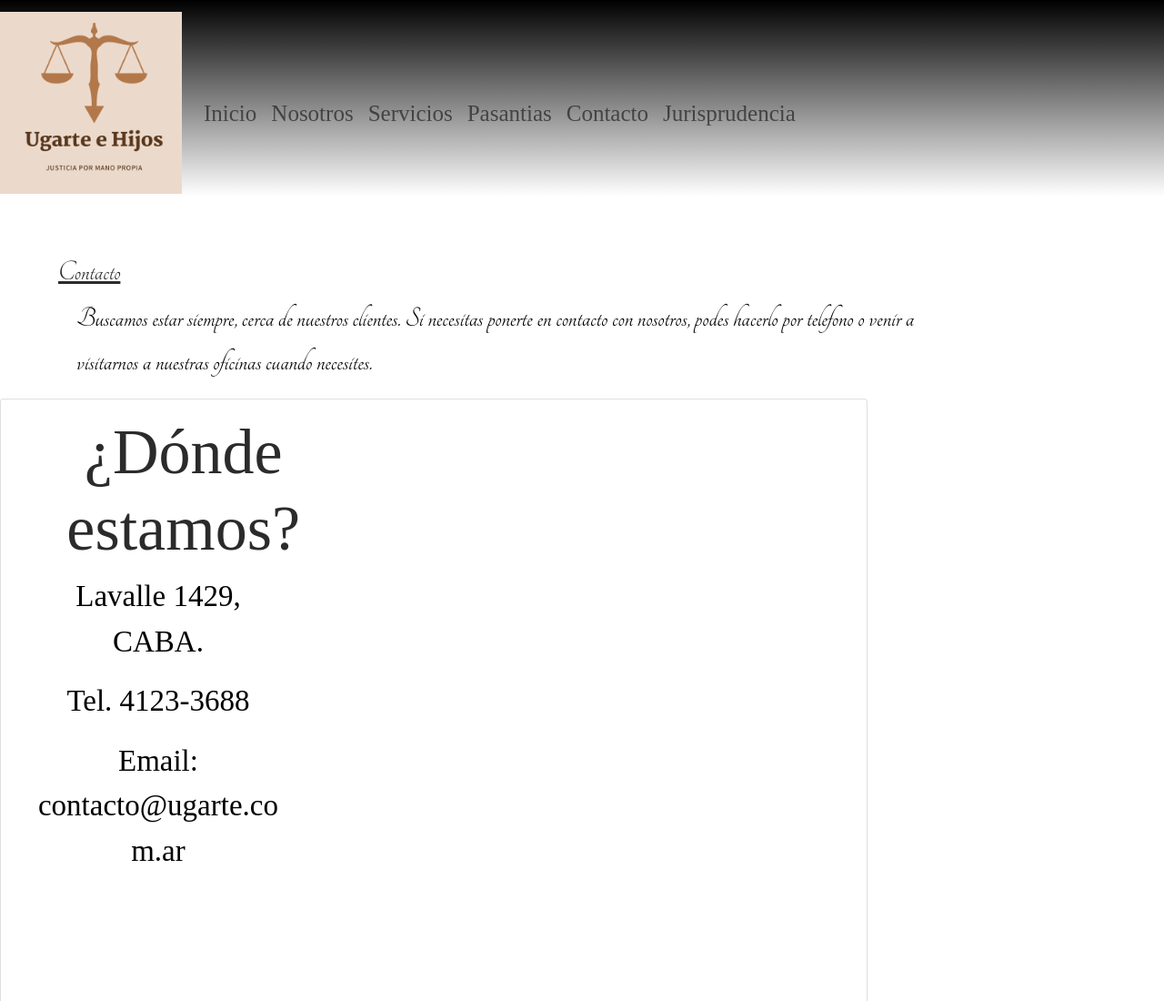
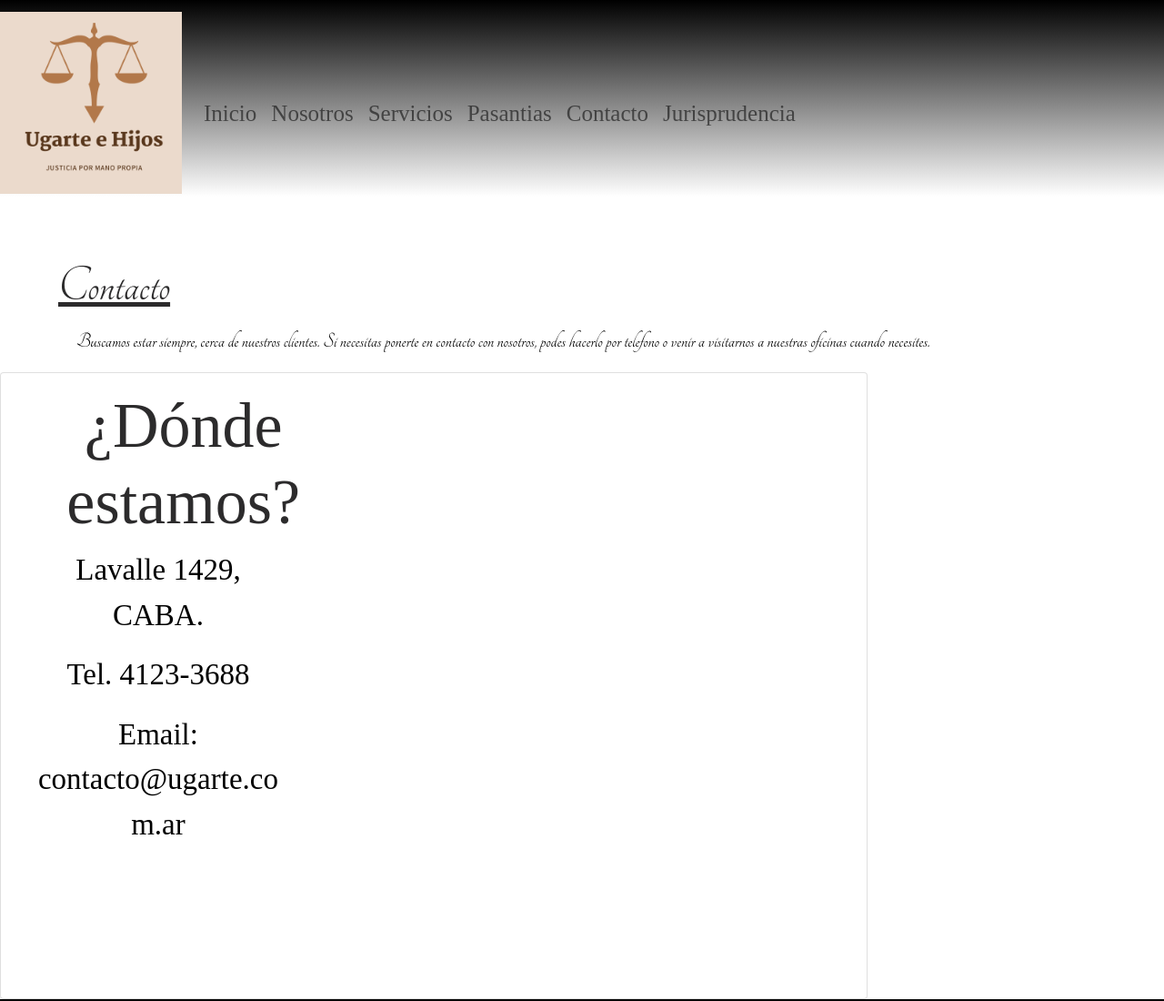
Before and after one commit to nicolasugarte/CoderUgarte, a website: page paginas/contacto.html in a window 1280 px wide. Shown: the top 1100 px of the page at 91% size. Drawn offline with nearby package versions, Linux system fonts and the light colour scheme.

Commit message:
1er 3era entrega

```diff
--- a/SCSS/paginas/generales.scss
+++ b/SCSS/paginas/generales.scss
@@ -66,7 +66,8 @@ p {
     pointer-events: none;
 }
 
-h2 {
+h1 {
+    font-size: larger;
     margin-top: 5%;
     pointer-events: none;
     padding-left: 5%;
--- a/paginas/contacto.html
+++ b/paginas/contacto.html
@@ -76,8 +76,8 @@
     </header>
 
     <!-- inicio -->
-    <h2>Contacto</h2>
-    <p class="text fs-2">Buscamos estar siempre, cerca de nuestros clientes. Si necesitas ponerte en
+    <h1>Contacto</h1>
+    <p class="text fs-4">Buscamos estar siempre, cerca de nuestros clientes. Si necesitas ponerte en
         contacto con nosotros, podes hacerlo por telefono o venir a visitarnos a nuestras oficinas cuando necesites.
     </p>
 
```
Also changed, not shown: paginas/Pasantias.html (+2 -2 lines), paginas/jurisprudencia.html (+1 -1 lines), paginas/servicios.html (+1 -1 lines), paginas/sobreNosotros.html (+1 -2 lines), CSS/main.css.
